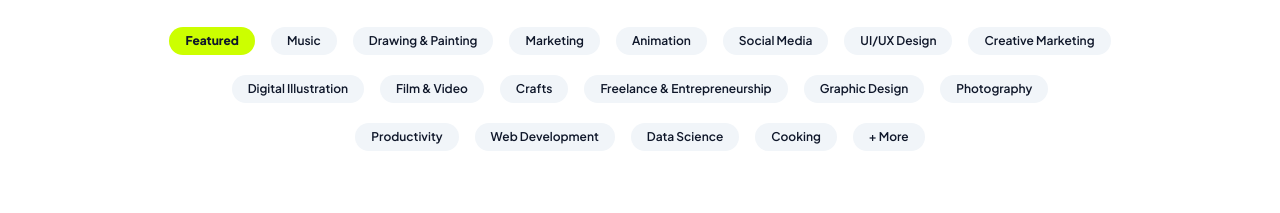
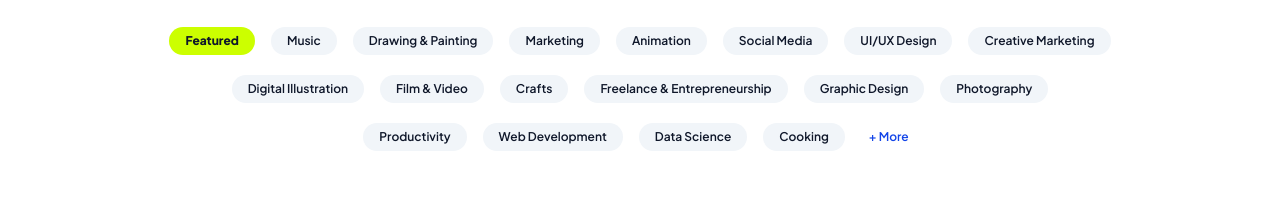
Before and after one commit to raisatabassumkabir/ByteSpace-New, a React (Vite) app in the folder bytespace-frontend/: page / in a window 1280 px wide. Shown: the part 1360-1573 px from the top of the page. Built offline with nearby package versions, Linux system fonts and the light colour scheme.

Commit message:
Style '+ More' category button as a blue link

```diff
--- a/bytespace-frontend/src/features/landing/components/CourseFilterGrid.tsx
+++ b/bytespace-frontend/src/features/landing/components/CourseFilterGrid.tsx
@@ -49,6 +49,20 @@ export const CourseFilterGrid: React.FC = () => {
 
   const renderPill = (cat: string) => {
     const isSelected = activeCategory === cat;
+    const isMore = cat === '+ More';
+
+    if (isMore) {
+      return (
+        <button
+          key={cat}
+          onClick={() => setActiveCategory(cat)}
+          className="px-2 py-1.5 text-xs font-semibold text-brand-600 hover:text-brand-700 hover:underline transition-all duration-200 whitespace-nowrap select-none"
+        >
+          {cat}
+        </button>
+      );
+    }
+
     return (
       <button
         key={cat}
```
